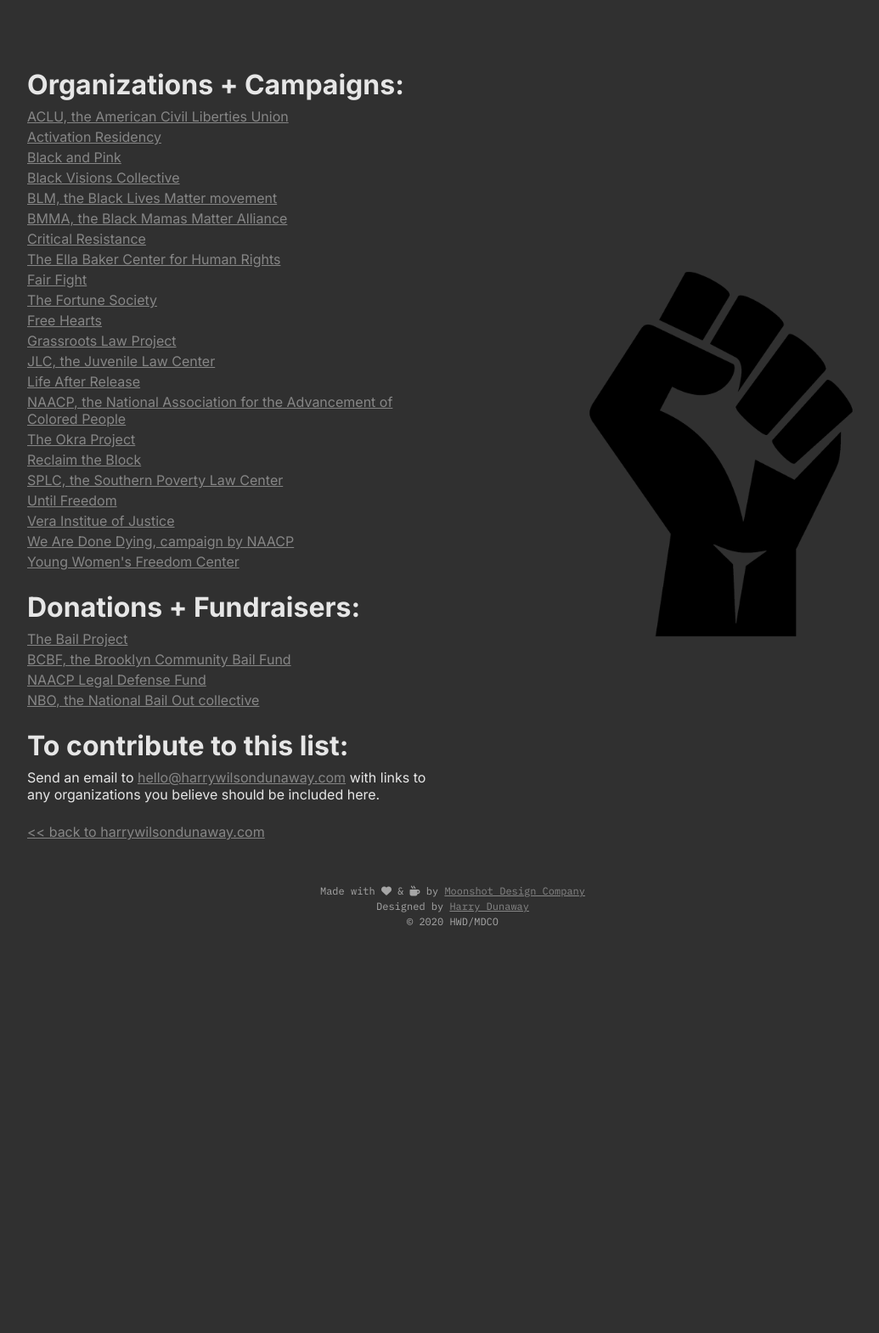
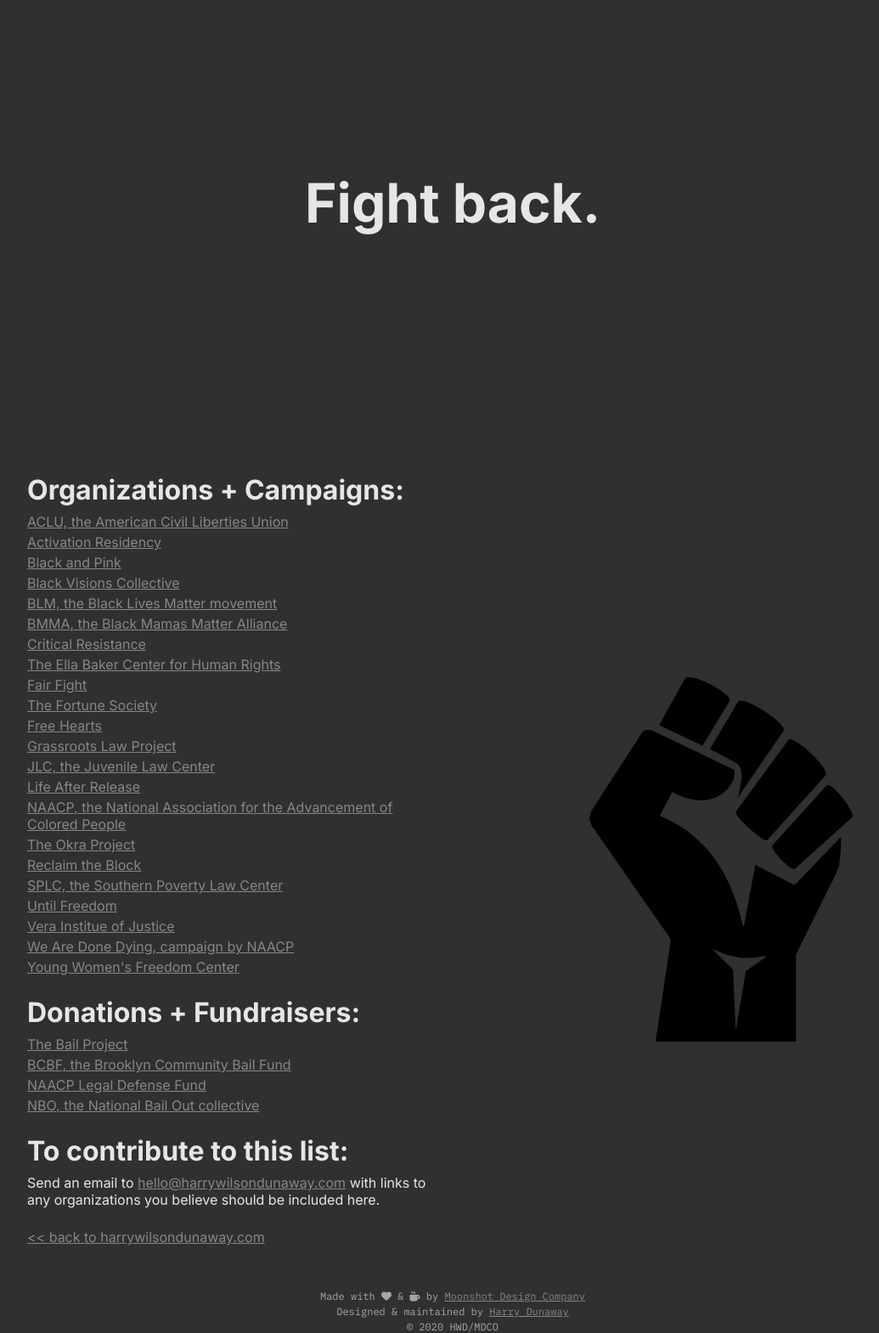
Before and after one commit to moonshotdesignco/hwd3, a website: page p/fightback.html in a window 1280 px wide. Shown: the whole page at 85% size, without its empty margins (107-1142 px from the left). Before the commit the page ends 1092 px from the top, so only its background shows below. Drawn offline with nearby package versions, Linux system fonts and the light colour scheme.

Commit message:
style update

```diff
--- a/p/fightback.html
+++ b/p/fightback.html
@@ -8,6 +8,7 @@
     <title>Fight Back</title>
   </head>
   <body>
+    <h1 id="fightbacktitle">Fight back.</h1>
     <div class="main">
       <div class="text">
         <h1>Organizations + Campaigns:</h1>
@@ -52,7 +53,7 @@
     <div class="foot">
       <div class="copy">
         <p>Made with <i class="fas fa-heart" alt="love"></i> & <i class="fas fa-mug-hot" alt="coffee"></i> by <a href="https://moonshotdesignco.com">Moonshot Design Company</a></p>
-        <p>Designed by <a href="https://harrywilsondunaway.com">Harry Dunaway</a></p>
+        <p>Designed & maintained by <a href="https://harrywilsondunaway.com">Harry Dunaway</a></p>
         <p>&copy; 2020 HWD/MDCO</p>
       </div>
     </div>
--- a/src/scss/style.scss
+++ b/src/scss/style.scss
@@ -44,6 +44,11 @@
   height: 100vh;
   margin: auto;
   padding: 0 1rem;
+}
+
+#fightbacktitle {
+  padding: 25vh 0;
+  font-size: 4rem;
 }
 
 .container {
```
Also changed, not shown: p/style.css.
